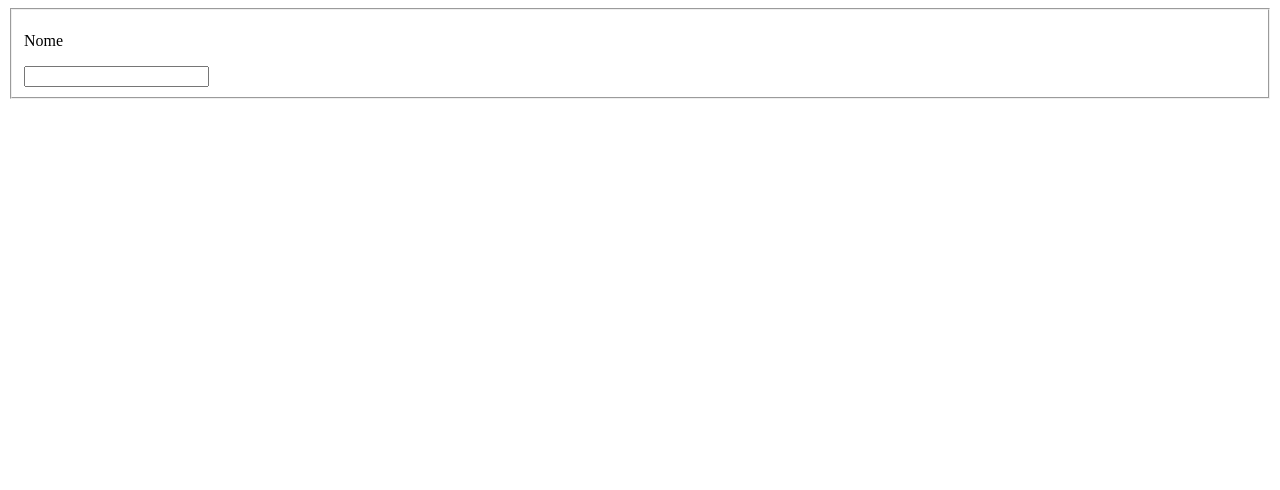
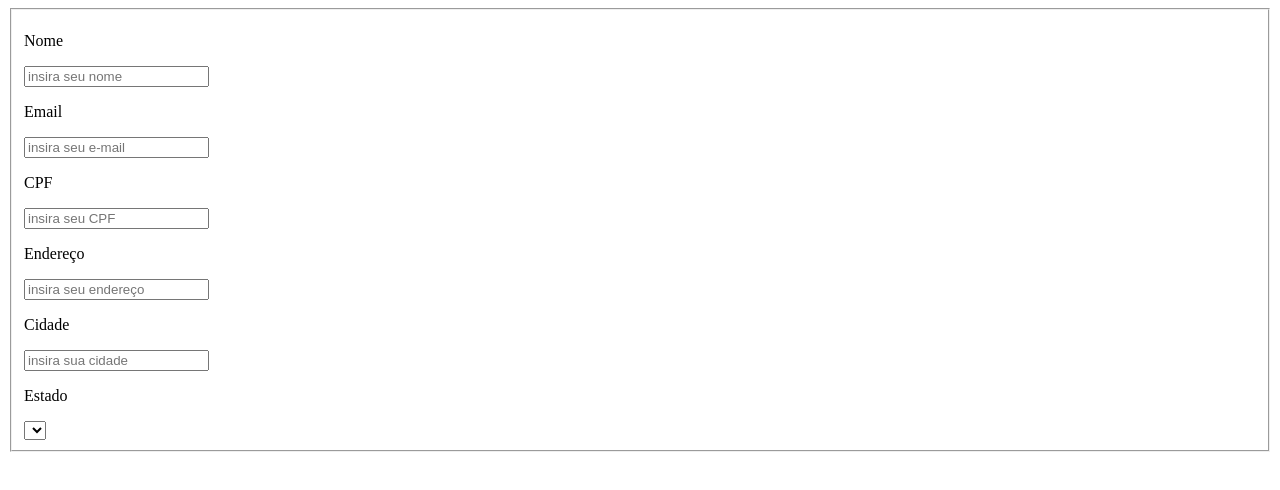
Before and after one commit to KhazadDutz/Trybe_Exercises, a plain HTML site: page exercises/bloco6/dia1/exerciciosDoDia/form.html in a window 1280 px wide. Drawn offline with Linux system fonts and the light colour scheme.

Commit message:
quase terminando o requisito 1

```diff
--- a/exercises/bloco6/dia1/exerciciosDoDia/form.html
+++ b/exercises/bloco6/dia1/exerciciosDoDia/form.html
@@ -10,7 +10,22 @@
   <form action="">
     <fieldset>
       <p>Nome</p>
-      <label for=""><input type="text" name="nome" id="input-nome">
+      <label for="input-nome"><input type="text" name="nome" id="input-nome" placeholder="insira seu nome" maxlength="40" autocomplete="off" required>
+      </label>
+      <p>Email</p>
+      <label for="input-email"><input type="text" name="email" id="input-email" placeholder="insira seu e-mail" maxlength="50" autocomplete="off" required>
+      </label>
+      <p>CPF</p>
+      <label for="input-cpf"><input type="number" name="cpf" id="input-cpf" placeholder="insira seu CPF" maxlength="11" autocomplete="off" required>
+      </label>
+      <p>Endereço</p>
+      <label for="input-endereco"><input type="text" name="endereco" id="input-endereco" placeholder="insira seu endereço" maxlength="200" autocomplete="off" required>
+      </label>
+      <p>Cidade</p>
+      <label for="input-cidade"><input type="text" name="cidade" id="input-cidade" placeholder="insira sua cidade" maxlength="28" autocomplete="off" required>
+      </label>
+      <p>Estado</p>
+      <label><Select id="dropDownEstados"></Select>
       </label>
     </fieldset>
   </form>
--- a/exercises/bloco6/dia1/exerciciosDoDia/script.js
+++ b/exercises/bloco6/dia1/exerciciosDoDia/script.js
@@ -0,0 +1,3 @@
+const estadosDropDown = document.querySelector('#dropDownEstados');
+const estadosBrasil = ['Acre', 'Alagoas', 'Amapá', 'Amazonas', 'Bahia', 'Ceará', 'Distrito Federal*', 'Espírito Santo', 'Goiás', 'Maranhão', 'Mato Grosso', 'Mato Grosso do Sul', 'Minas Gerais', 'Pará', 'Paraíba', 'Pernambuco', 'Piauí', 'Rio de Janeiro', 'Rio Grande do Norte', 'Rio Grande do Sul', 'Rondônia', 'Roraima', 'Santa Catarina', 'São Paulo', 'Sergipe', 'Tocantins'];
+const siglasEstados = []
```
